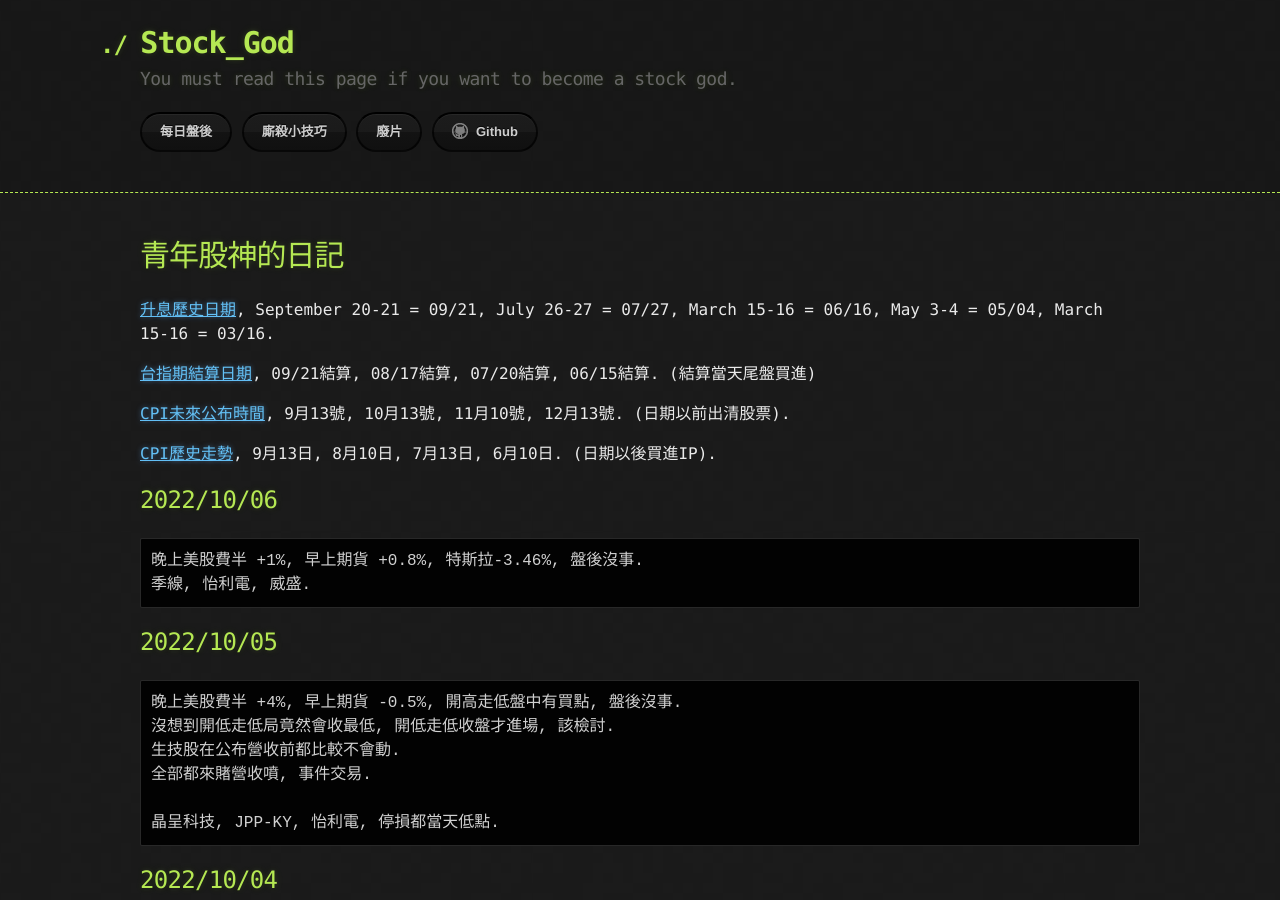
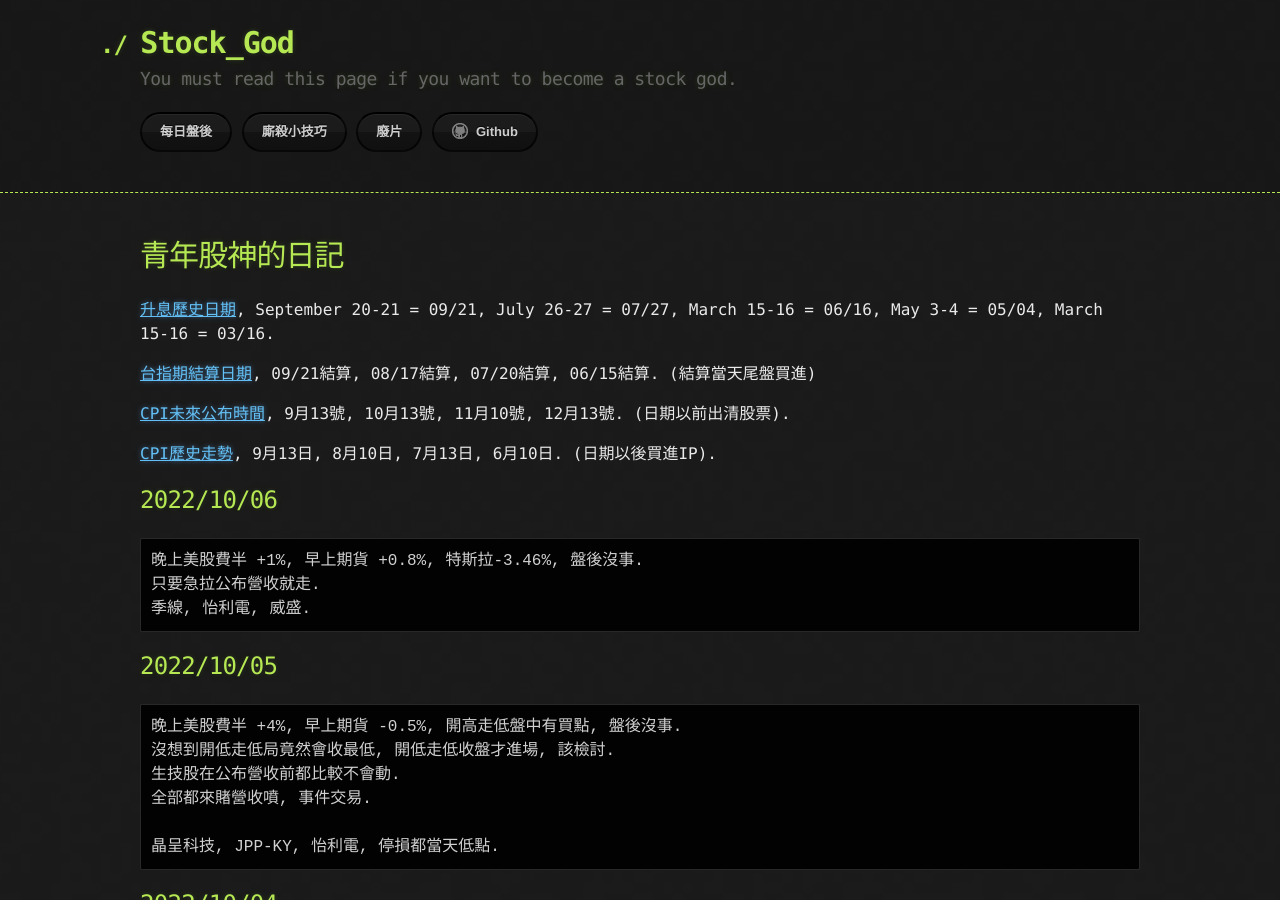
Before and after one commit to lepg5487/Stock_God, a Jekyll site: the page built from index.md, in a window 1280 px wide and 900 px high. Built offline with Jekyll 4.4.1, drawn with Linux system fonts in a browser that asks for light colours; our own code applies the rules of GitHub Pages for plain Markdown files.

Commit message:
Update index.md

````diff
--- a/index.md
+++ b/index.md
@@ -15,6 +15,7 @@ layout: testlayouts
 ## 2022/10/06
 ```
 晚上美股費半 +1%, 早上期貨 +0.8%, 特斯拉-3.46%, 盤後沒事.
+只要急拉公布營收就走.
 季線, 怡利電, 威盛.
 ```
 
````
